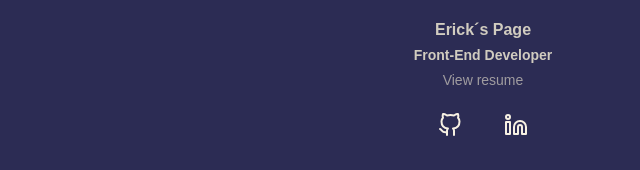
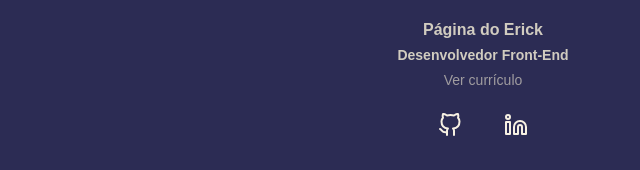
Before and after one commit to erickmjr/MiniPortfolio, a website: page index.html in a window 1280 px wide. Shown: the part 287-457 px from the top of the page, 157-797 px from the left. Drawn offline with Linux system fonts and the light colour scheme; a web font is replaced by a local one.

Commit message:
Atualizar o index.html

```diff
--- a/index.html
+++ b/index.html
@@ -1,9 +1,9 @@
 <!DOCTYPE html>
-<html lang="pt-BR1">
+<html lang="pt-BR">
 <head>
     <meta charset="UTF-8">
     <meta name="viewport" content="width=device-width, initial-scale=1.0">
-    <title>Erick`s page</title>
+    <title>Página do Erick</title>
     <link rel="stylesheet" href="build/styles/main.css">
 </head>
 <body>
@@ -11,10 +11,10 @@
         <header>
             <img class="profile-avatar" src="src/images/profile.png">
             <div class="profile-bio">
-                <h1 class="profile-bio-name">Erick´s Page</h1>
-                <h2 class="profile-bio-subtitle">Front-End Developer</h2>
+                <h1 class="profile-bio-name">Página do Erick</h1>
+                <h2 class="profile-bio-subtitle">Desenvolvedor Front-End</h2>
                 <a class="profile-bio-description" href="src/archives/Erick_Mello_Curriculo.docx (2).pdf" download="src\archives\Erick_Mello_Curriculo.docx (2).pdf">
-                    View resume
+                    Ver currículo
                 </a>
             </div>
         </header>
@@ -28,7 +28,7 @@
                 </li>
                 <li>
                     <a href="https://www.linkedin.com/in/erick-mello-junior/" target="_blank">
-                        <img src="src/images/linkedin.svg" alt="Logo do linkedIn">
+                        <img src="src/images/linkedin.svg" alt="Logo do LinkedIn">
                     </a>
                 </li>
             </ul>
```
